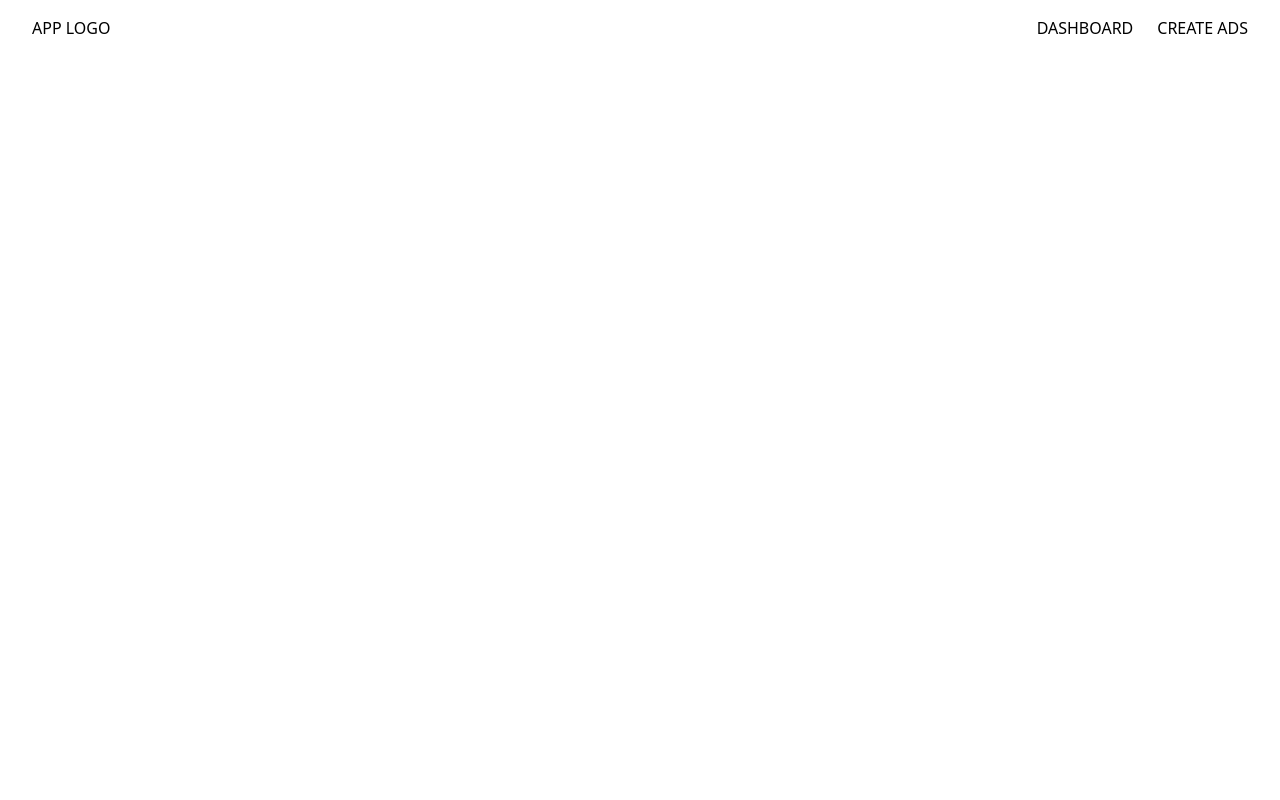
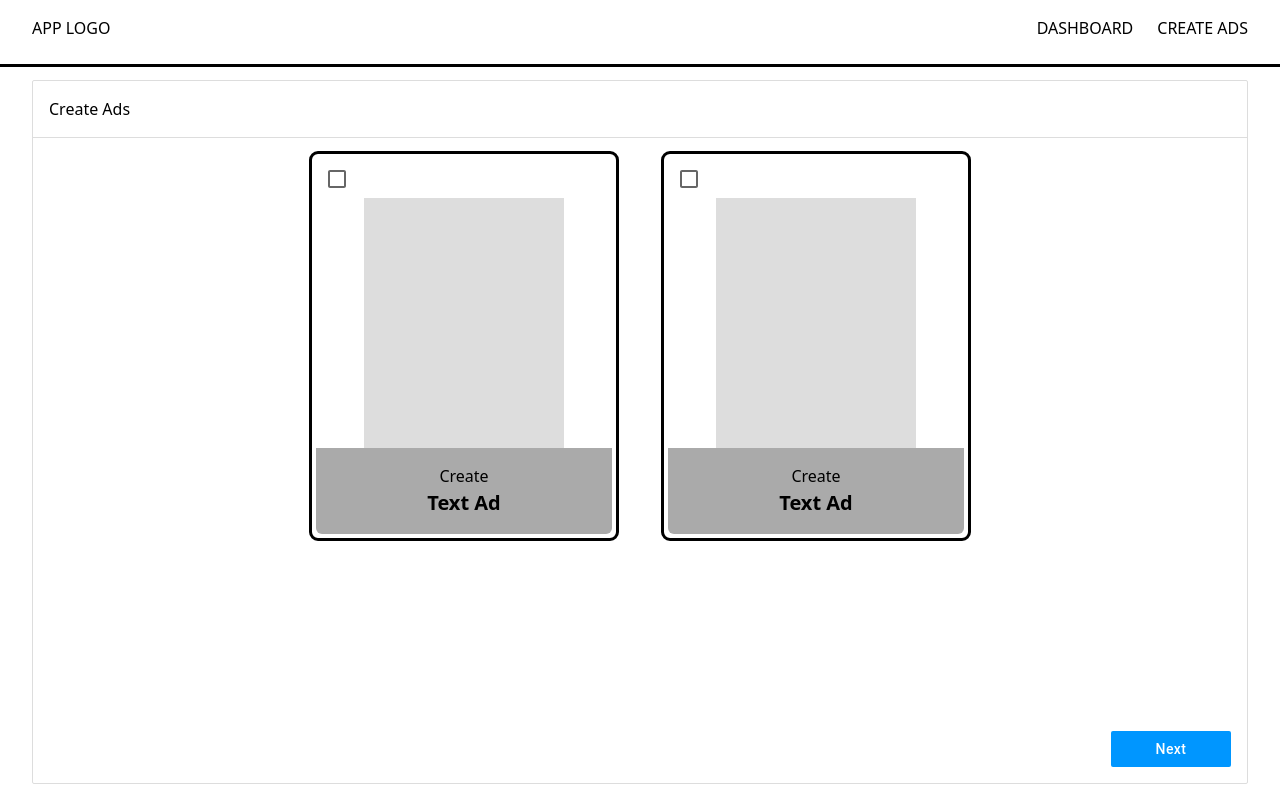
Before and after one commit to vivekbhatt07/AdMetrics, a React (Vite) app: page /createAd in a window 1280 px wide. Built offline with nearby package versions, Linux system fonts and the light colour scheme.

Commit message:
style: creativeAds Page

```diff
--- a/src/App.jsx
+++ b/src/App.jsx
@@ -4,7 +4,7 @@ import "./App.css";
 
 function App() {
   return (
-    <div>
+    <div className="min-h-screen">
       <Routes>
         <Route path="/" element={<Dashboard />} />
         <Route path="/createAd" element={<CreateAds />} />
--- a/src/components/containers/PrimaryContainer/index.jsx
+++ b/src/components/containers/PrimaryContainer/index.jsx
@@ -1,13 +1,22 @@
 import React from "react";
 
-const PrimaryContainer = ({ children, title, titleProps }) => {
+const PrimaryContainer = ({
+  children,
+  title,
+  titleProps,
+  style,
+  bodyStyle,
+}) => {
   return (
-    <div className="flex flex-col border border-[#ddd] rounded-sm">
+    <div
+      className="flex flex-col border border-[#ddd] rounded-sm"
+      style={{ ...style }}
+    >
       <div className="flex justify-between border-b border-[#ddd] p-4">
         <h3 className="capitalize">{title}</h3>
         <div className="flex">{titleProps}</div>
       </div>
-      <div>{children}</div>
+      <div style={{ ...bodyStyle }}>{children}</div>
     </div>
   );
 };
--- a/src/layout/Header/index.jsx
+++ b/src/layout/Header/index.jsx
@@ -3,7 +3,7 @@ import { NavLink } from "react-router-dom";
 
 const Header = () => {
   return (
-    <header>
+    <header className="h-[8vh] outline">
       <div className="flex justify-between px-8 py-4">
         <h1 className="uppercase">app Logo</h1>
         <nav className="flex gap-6">
--- a/src/layout/PageContainer/index.jsx
+++ b/src/layout/PageContainer/index.jsx
@@ -3,9 +3,9 @@ import Header from "../Header";
 
 const PageContainer = ({ children }) => {
   return (
-    <div className="flex flex-col">
+    <div className="flex flex-col min-h-screen">
       <Header />
-      <div className="px-8 py-4">{children}</div>
+      <div className="px-8 py-4 h-[92vh]">{children}</div>
     </div>
   );
 };
--- a/src/pages/CreateAds/index.jsx
+++ b/src/pages/CreateAds/index.jsx
@@ -1,8 +1,63 @@
 import React from "react";
 import { PageContainer } from "../../layout";
+import { PrimaryContainer } from "../../components/containers";
+import { Button, Checkbox } from "@mui/material";
 
 const CreateAds = () => {
-  return <PageContainer></PageContainer>;
+  return (
+    <PageContainer>
+      <PrimaryContainer
+        title="Create Ads"
+        style={{ height: "100%" }}
+        bodyStyle={{
+          padding: "16px",
+          display: "flex",
+          flexDirection: "column",
+          justifyContent: "space-between",
+          height: "100%",
+        }}
+      >
+        <div className="flex mx-auto gap-12">
+          <div className="flex basis-1/2 flex-col outline rounded-md p-1 relative">
+            <Checkbox sx={{ position: "absolute" }} />
+            <div className="w-[200px] h-[250px] bg-[#ddd] mt-10 mr-12 ml-12"></div>
+            <div className="flex flex-col items-center bg-[#aaa] rounded-bl-md rounded-br-md p-4">
+              <span>Create</span>
+              <h3 style={{ fontSize: "20px", fontWeight: 600 }}>Text Ad</h3>
+            </div>
+          </div>
+          <div className="flex basis-1/2 flex-col outline rounded-md p-1 relative">
+            <Checkbox sx={{ position: "absolute" }} />
+            <div className="w-[200px] h-[250px] bg-[#ddd] mt-10 mr-12 ml-12"></div>
+            <div className="flex flex-col items-center bg-[#aaa] rounded-bl-md rounded-br-md p-4">
+              <span>Create</span>
+              <h3 style={{ fontSize: "20px", fontWeight: 600 }}>Text Ad</h3>
+            </div>
+          </div>
+        </div>
+        <div className="flex justify-end">
+          <Button
+            variant="contained"
+            sx={{
+              textTransform: "capitalize",
+              borderRadius: "2px",
+              minWidth: "120px",
+              backgroundColor: "#0096ff",
+              boxShadow: "none",
+              "&:hover": {
+                boxShadow: "none",
+              },
+            }}
+          >
+            Next
+          </Button>
+        </div>
+      </PrimaryContainer>
+    </PageContainer>
+  );
 };
 
 export default CreateAds;
+
+// 800 - 48 = 752
+// bg-[#fafafa]
```
